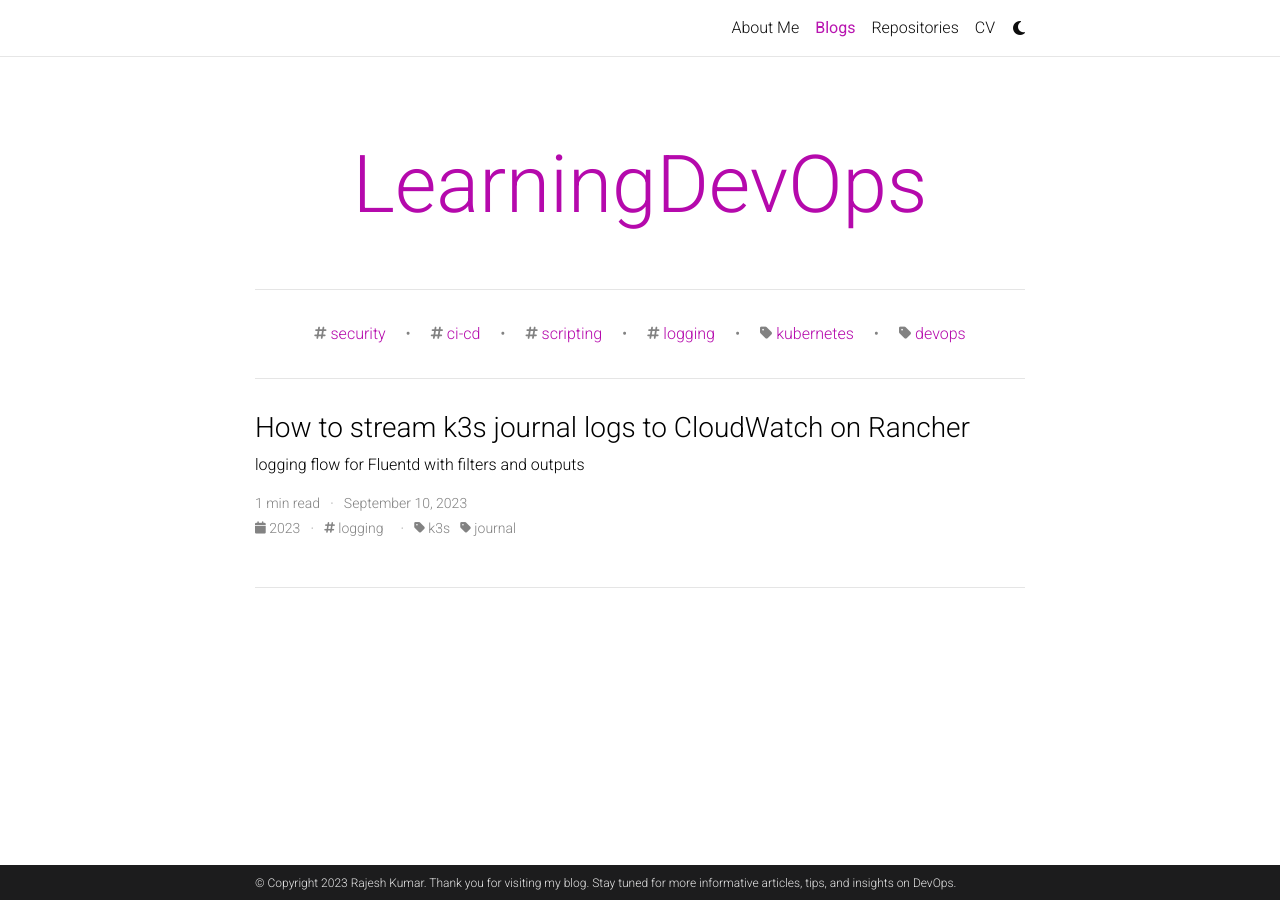
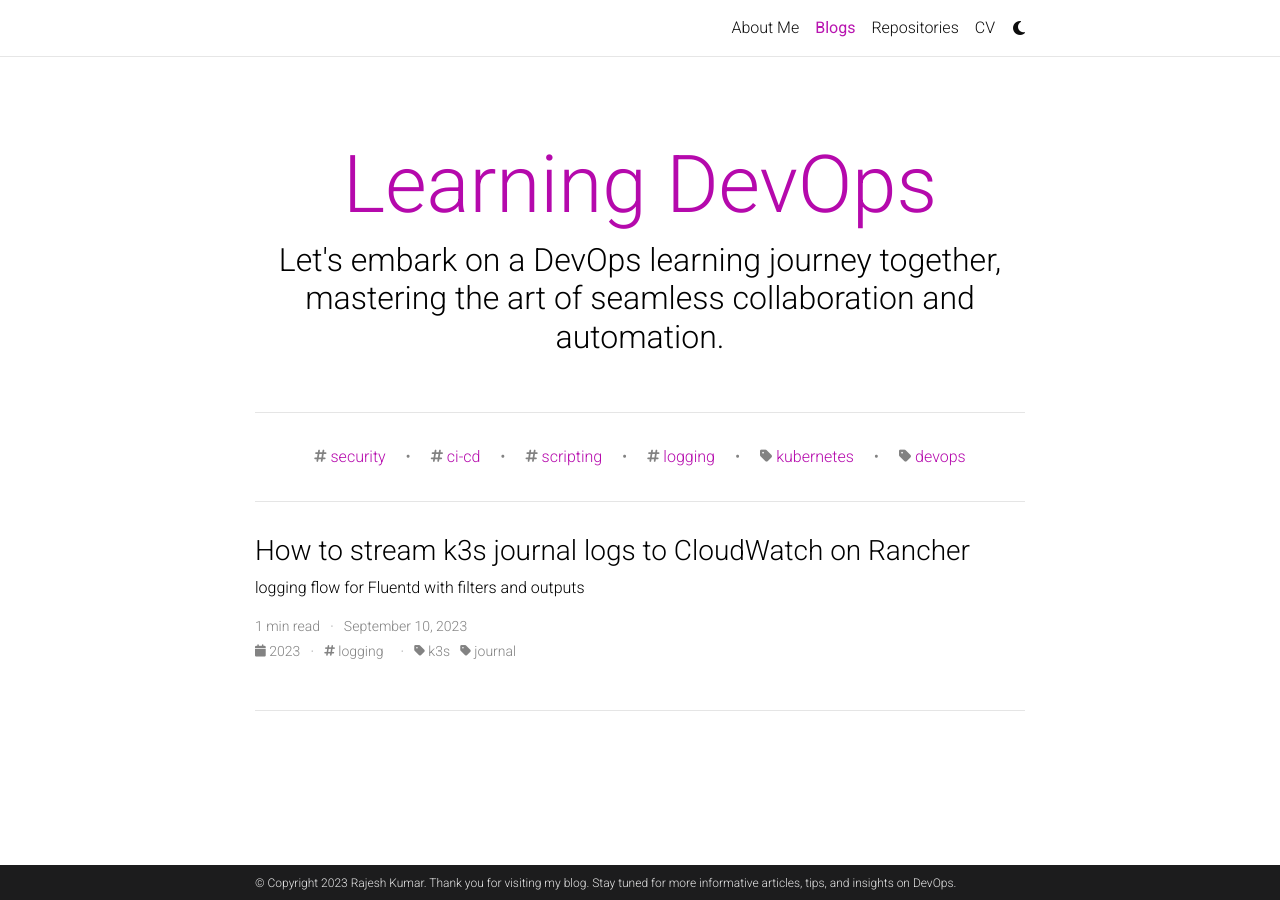
Before and after one commit to rk280392/rk283092.github.io, a Jekyll site: the page built from blog/index.html, in a window 1280 px wide. Built offline with Jekyll 4.4.1, drawn with Linux system fonts in a browser that asks for light colours; full-size pictures stand in for the smaller copies a plugin makes; the list of posts is cut into pages by our own code; comment, search, counter and statistics services are not loaded; a style sheet for code colours, icons or effects is not loaded.

```diff
--- a/_config.yml
+++ b/_config.yml
@@ -119,9 +119,9 @@
 # Blog
 # -----------------------------------------------------------------------------
 
-blog_name: LearningDevOps # blog_name will be displayed in your blog page
+blog_name: Learning DevOps # blog_name will be displayed in your blog page
 blog_nav_title: Blogs # your blog must have a title for it to be displayed in the nav bar
-blog_description:
+blog_description: Let's embark on a DevOps learning journey together, mastering the art of seamless collaboration and automation.
 permalink: /blog/:year/:title/
 
 # Pagination
```
Also changed, not shown: _pages/about.md (+2 -2 lines).
